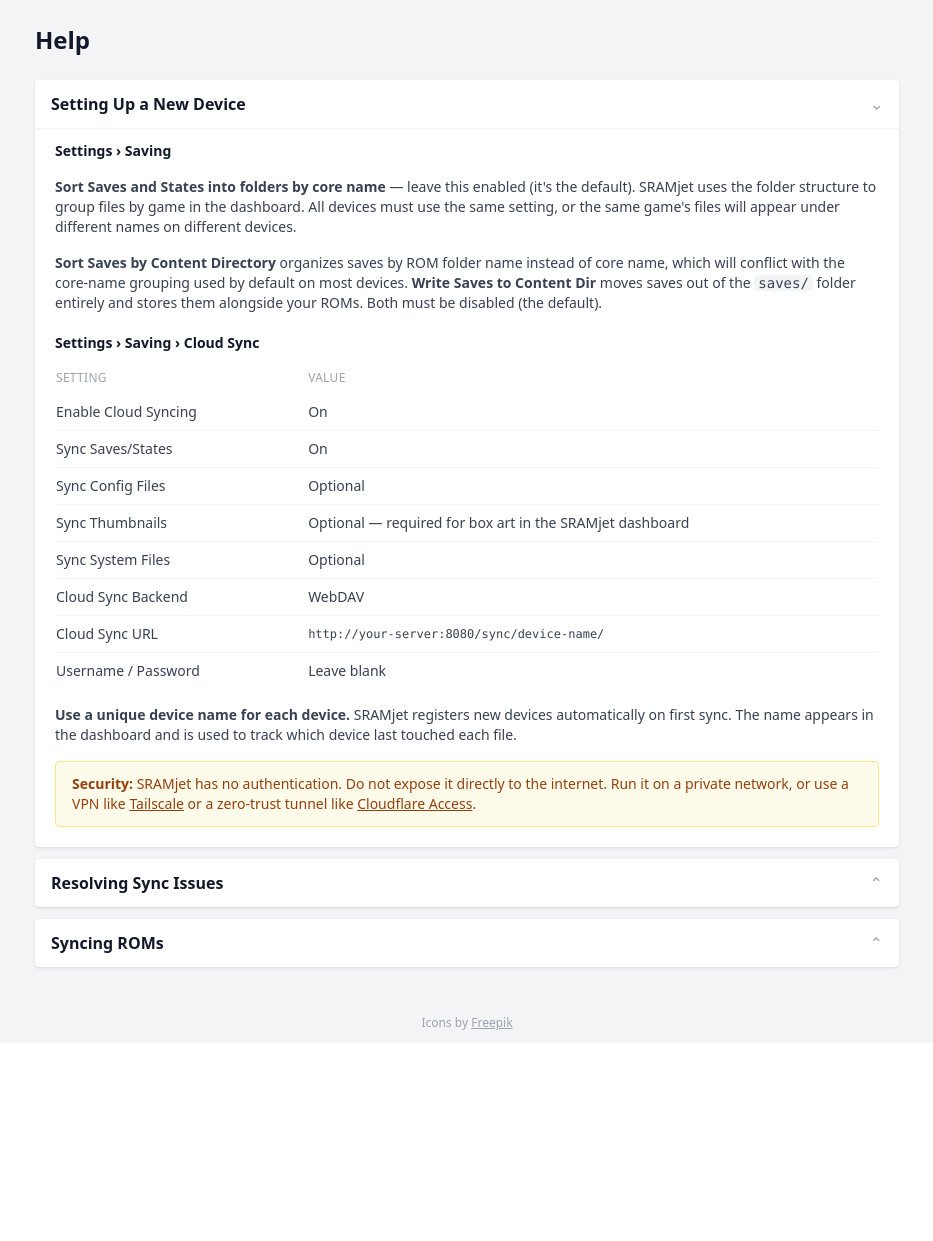
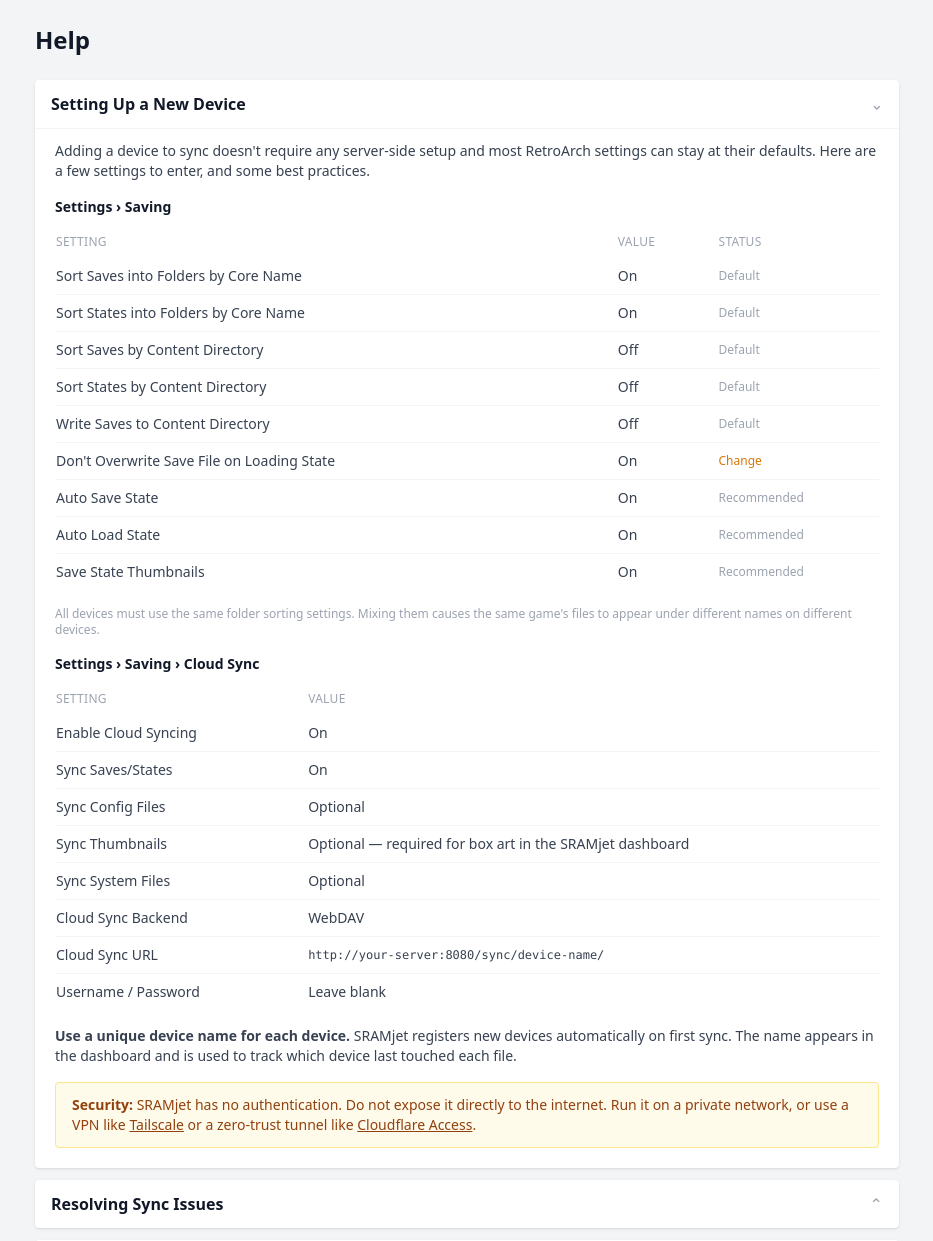
Before and after one commit to raygan/sramjet, a FastAPI app: page /help in a window 1280 px wide, after a click that opens the changed part. Shown: the part 44-1285 px from the top of the page, without its empty margins (173-1106 px from the left). Before the commit the page ends 1074 px from the top, so only its background shows below. Run offline with FastAPI, Linux system fonts and the light colour scheme; parts of the project's set-up code (start-up, migrations or seed data) failed here and were passed over; some libraries are stand-ins or nearby versions.

Commit message:
Expand Setting Up a New Device section on help page
Adds intro paragraph, replaces prose with a Settings > Saving table
covering folder sorting, Don't Overwrite Save on Load State (flagged
as Change in amber), and recommended Auto Save/Load/Thumbnail settings.

Co-Authored-By: Claude Sonnet 4.6 <noreply@anthropic.com>

```diff
--- a/templates/help.html
+++ b/templates/help.html
@@ -11,11 +11,70 @@
   </summary>
   <div class="px-5 pb-5 pt-3 space-y-4 text-sm text-gray-700 dark:text-gray-300 border-t border-gray-100 dark:border-gray-700">
 
+    <p>Adding a device to sync doesn't require any server-side setup and most RetroArch settings can stay at their defaults. Here are a few settings to enter, and some best practices.</p>
+
     <h3 class="font-semibold text-gray-900 dark:text-gray-100">Settings › Saving</h3>
-    <p><strong>Sort Saves and States into folders by core name</strong> — leave this enabled (it's the default). SRAMjet uses the folder structure to group files by game in the dashboard. All devices must use the same setting, or the same game's files will appear under different names on different devices.</p>
-    <p><strong>Sort Saves by Content Directory</strong> organizes saves by ROM folder name instead of core name, which will conflict with the core-name grouping used by default on most devices. <strong>Write Saves to Content Dir</strong> moves saves out of the <code class="font-mono bg-gray-100 dark:bg-gray-700 px-1 rounded">saves/</code> folder entirely and stores them alongside your ROMs. Both must be disabled (the default).</p>
+    <div class="overflow-x-auto">
+      <table class="w-full text-sm border-collapse">
+        <thead>
+          <tr class="text-left text-xs text-gray-400 dark:text-gray-500 uppercase tracking-wide">
+            <th class="pb-2 pr-6 font-medium">Setting</th>
+            <th class="pb-2 pr-4 font-medium">Value</th>
+            <th class="pb-2 font-medium">Status</th>
+          </tr>
+        </thead>
+        <tbody class="divide-y divide-gray-100 dark:divide-gray-700">
+          <tr>
+            <td class="py-2 pr-6 font-medium">Sort Saves into Folders by Core Name</td>
+            <td class="py-2 pr-4">On</td>
+            <td class="py-2 text-xs text-gray-400 dark:text-gray-500">Default</td>
+          </tr>
+          <tr>
+            <td class="py-2 pr-6 font-medium">Sort States into Folders by Core Name</td>
+            <td class="py-2 pr-4">On</td>
+            <td class="py-2 text-xs text-gray-400 dark:text-gray-500">Default</td>
+          </tr>
+          <tr>
+            <td class="py-2 pr-6 font-medium">Sort Saves by Content Directory</td>
+            <td class="py-2 pr-4">Off</td>
+            <td class="py-2 text-xs text-gray-400 dark:text-gray-500">Default</td>
+          </tr>
+          <tr>
+            <td class="py-2 pr-6 font-medium">Sort States by Content Directory</td>
+            <td class="py-2 pr-4">Off</td>
+            <td class="py-2 text-xs text-gray-400 dark:text-gray-500">Default</td>
+          </tr>
+          <tr>
+            <td class="py-2 pr-6 font-medium">Write Saves to Content Directory</td>
+            <td class="py-2 pr-4">Off</td>
+            <td class="py-2 text-xs text-gray-400 dark:text-gray-500">Default</td>
+          </tr>
+          <tr>
+            <td class="py-2 pr-6 font-medium">Don't Overwrite Save File on Loading State</td>
+            <td class="py-2 pr-4">On</td>
+            <td class="py-2 text-xs font-medium text-amber-600 dark:text-amber-400">Change</td>
+          </tr>
+          <tr>
+            <td class="py-2 pr-6 font-medium">Auto Save State</td>
+            <td class="py-2 pr-4">On</td>
+            <td class="py-2 text-xs text-gray-400 dark:text-gray-500">Recommended</td>
+          </tr>
+          <tr>
+            <td class="py-2 pr-6 font-medium">Auto Load State</td>
+            <td class="py-2 pr-4">On</td>
+            <td class="py-2 text-xs text-gray-400 dark:text-gray-500">Recommended</td>
+          </tr>
+          <tr>
+            <td class="py-2 pr-6 font-medium">Save State Thumbnails</td>
+            <td class="py-2 pr-4">On</td>
+            <td class="py-2 text-xs text-gray-400 dark:text-gray-500">Recommended</td>
+          </tr>
+        </tbody>
+      </table>
+    </div>
+    <p class="text-xs text-gray-400 dark:text-gray-500">All devices must use the same folder sorting settings. Mixing them causes the same game's files to appear under different names on different devices.</p>
 
-    <h3 class="font-semibold text-gray-900 dark:text-gray-100 pt-1">Settings › Saving › Cloud Sync</h3>
+    <h3 class="font-semibold text-gray-900 dark:text-gray-100">Settings › Saving › Cloud Sync</h3>
     <div class="overflow-x-auto">
       <table class="w-full text-sm border-collapse">
         <thead>
```
